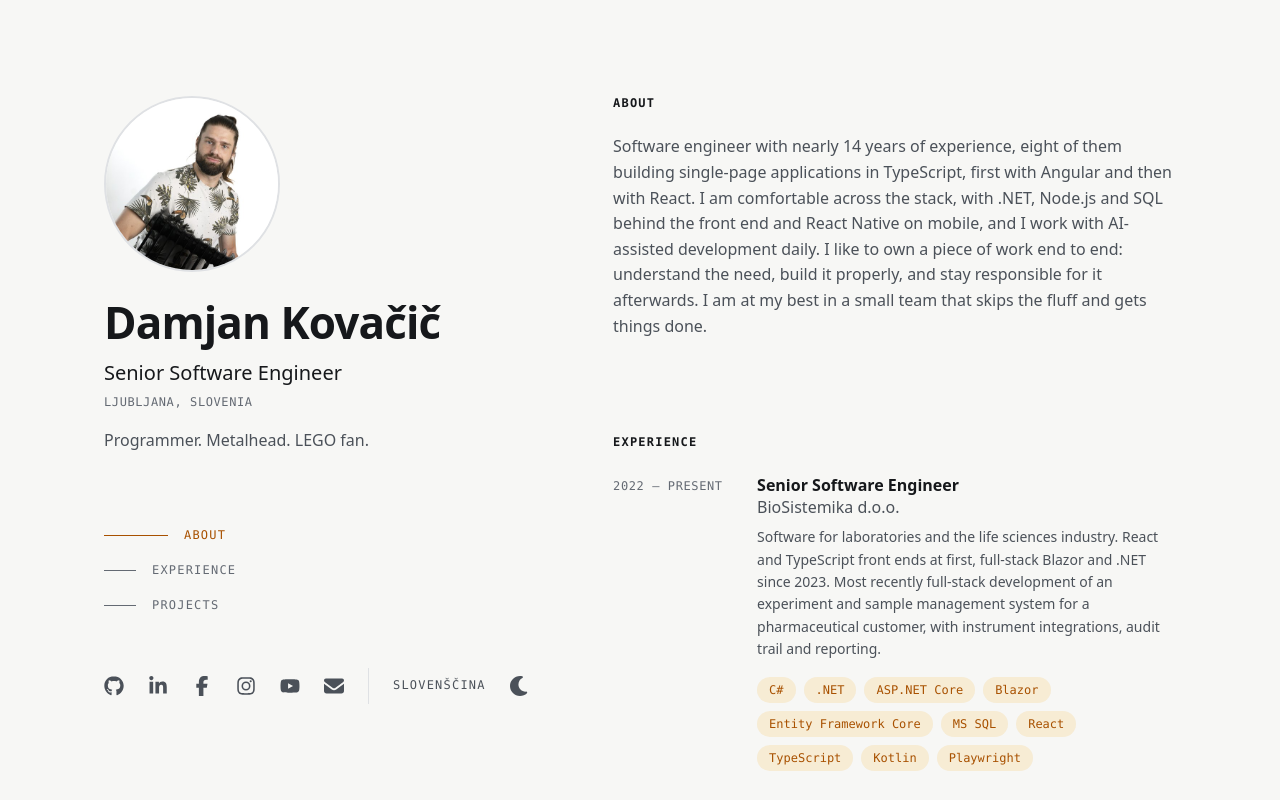
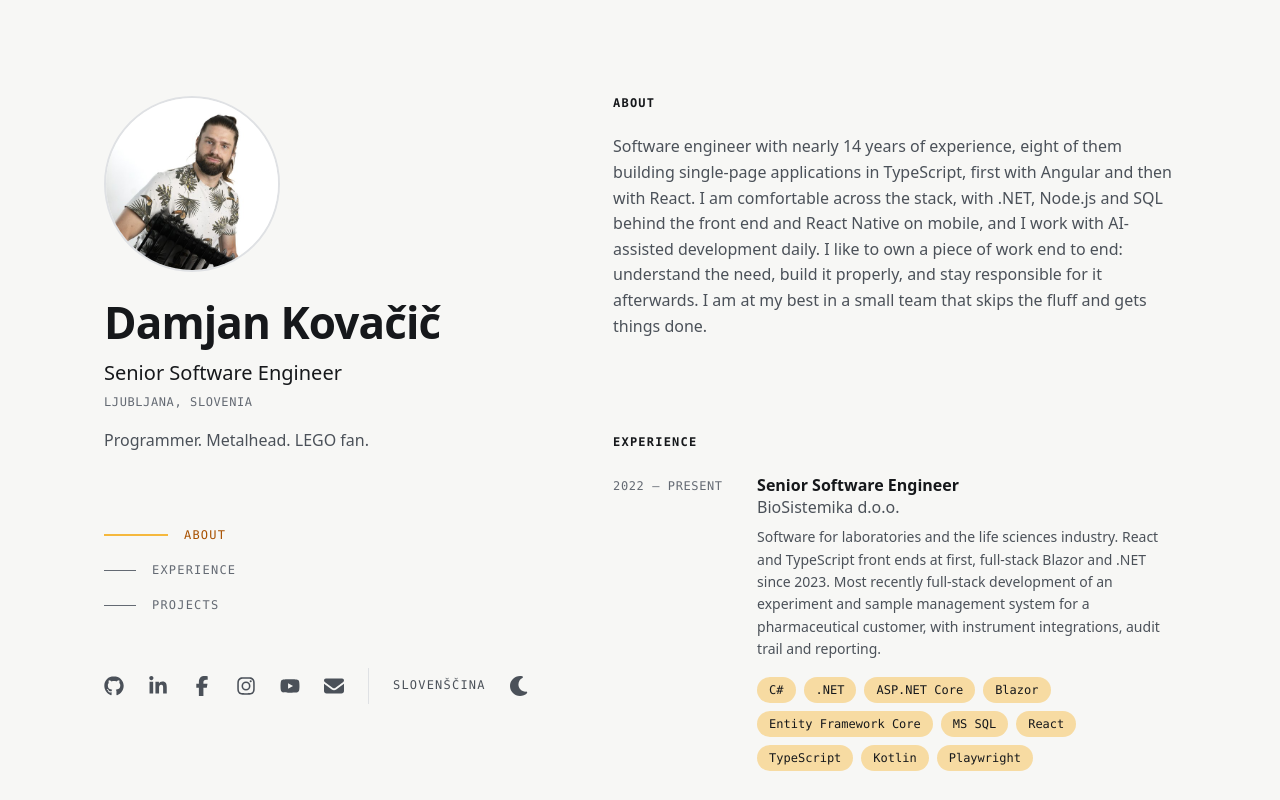
Before and after one commit to Stari89/damjanko-homepage, a React (Vite) app in the folder v2/: page / in a window 1280 px wide. Shown: the top 800 px of the page. Built offline with nearby package versions, Linux system fonts and the light colour scheme.

Commit message:
Used bright amber for fills in the light theme
Co-Authored-By: Claude Fable 5.2 <noreply@anthropic.com>
Claude-Session: https://claude.ai/code/session_01PRVitvsqKvqnXHDQkqKK6z

```diff
--- a/v2/src/components/Card.module.css
+++ b/v2/src/components/Card.module.css
@@ -142,7 +142,7 @@
   padding: var(--space-1) 0.75rem;
   border-radius: 999px;
   background: var(--color-accent-soft);
-  color: var(--color-accent);
+  color: var(--color-tag-text);
   font-family: var(--font-mono);
   font-size: var(--text-xs);
   font-weight: 500;
--- a/v2/src/components/Sidebar.module.css
+++ b/v2/src/components/Sidebar.module.css
@@ -156,6 +156,8 @@
   .navLink:hover .navLine,
   .navLink[aria-current] .navLine {
     width: 4rem;
+    height: 2px;
+    background: var(--color-accent-fill);
   }
 
   .links {
--- a/v2/src/styles/global.css
+++ b/v2/src/styles/global.css
@@ -64,8 +64,8 @@ svg {
 }
 
 ::selection {
-  background: var(--color-accent);
-  color: var(--color-bg);
+  background: var(--color-accent-fill);
+  color: var(--color-on-accent-fill);
 }
 
 @media (prefers-reduced-motion: reduce) {
--- a/v2/src/styles/tokens.css
+++ b/v2/src/styles/tokens.css
@@ -10,7 +10,12 @@
   --color-text-strong: #16181b;
   --color-text-muted: #646a73;
   --color-accent: #a85100;
-  --color-accent-soft: rgb(245 184 61 / 18%);
+  --color-accent-soft: rgb(245 184 61 / 45%);
+  /* Bright amber cannot be read as text on a light background, so there it is
+     used for fills only: tag backgrounds, the active section line, selection. */
+  --color-accent-fill: #f5b83d;
+  --color-on-accent-fill: #0f1012;
+  --color-tag-text: var(--color-text-strong);
   --color-bg-veil: rgb(247 247 245 / 85%);
   --show-in-light: block;
   --show-in-dark: none;
@@ -54,6 +59,7 @@
     --color-text-muted: #868c96;
     --color-accent: #f5b83d;
     --color-accent-soft: rgb(245 184 61 / 12%);
+    --color-tag-text: var(--color-accent);
     --color-bg-veil: rgb(15 16 18 / 85%);
     --show-in-light: none;
     --show-in-dark: block;
@@ -70,6 +76,7 @@
   --color-text-muted: #868c96;
   --color-accent: #f5b83d;
   --color-accent-soft: rgb(245 184 61 / 12%);
+  --color-tag-text: var(--color-accent);
   --color-bg-veil: rgb(15 16 18 / 85%);
   --show-in-light: none;
   --show-in-dark: block;
```
Also changed, not shown: 2 other files (tests, documents, lock files or other folders).
